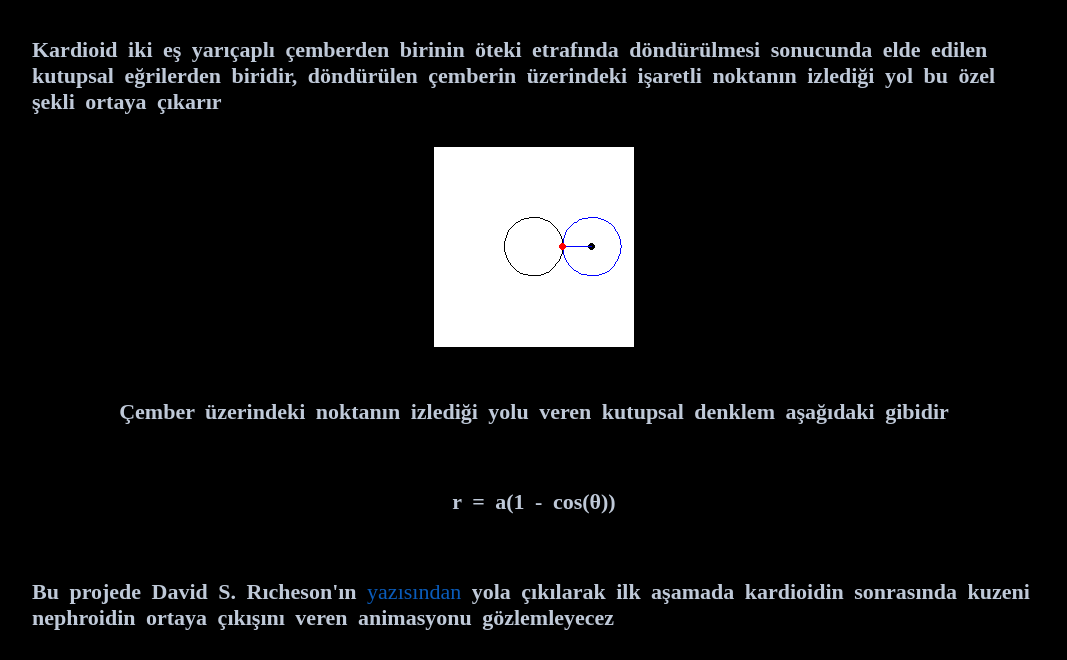
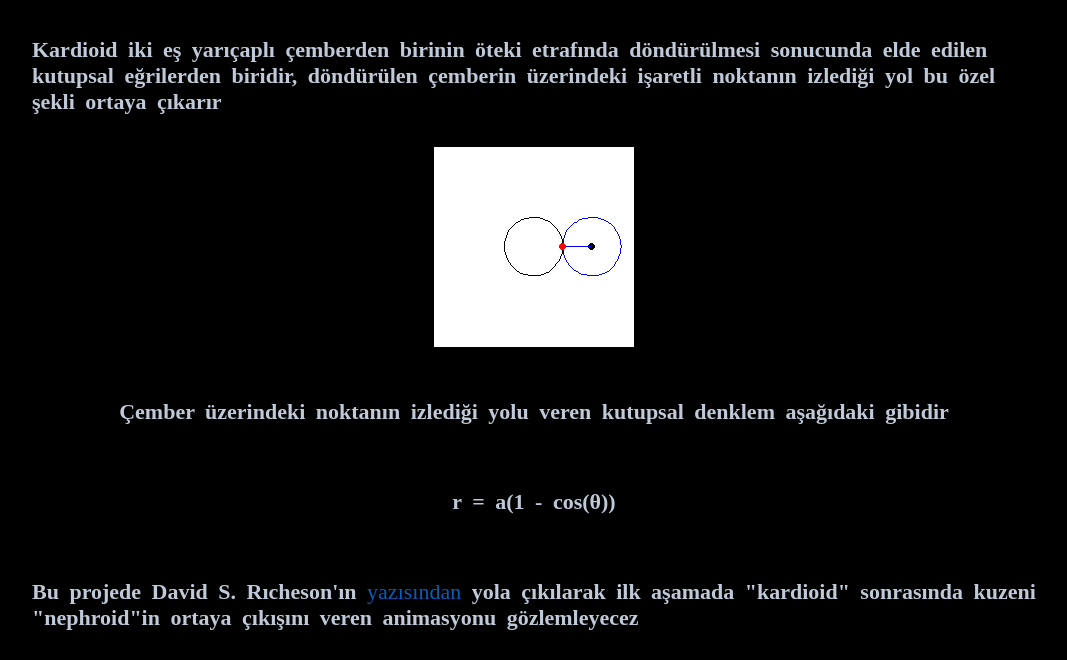
Before and after one commit to gnc1858/crd-web, a plain HTML site: page index.html in a window 1280 px wide. Shown: the part 98-758 px from the top of the page, without its empty margins (114-1181 px from the left). Drawn offline with Linux system fonts and the light colour scheme.

Commit message:
update paragraph

```diff
--- a/index.html
+++ b/index.html
@@ -22,7 +22,7 @@
 
         <p> r = a(1 - cos(&#952;)) </p>
         <div>
-            <p>Bu projede David S. Rıcheson'ın <a href="https://divisbyzero.com/2018/04/02/i-heart-cardioids/" target="_blank">yazısından</a> yola çıkılarak ilk aşamada kardioidin sonrasında kuzeni nephroidin ortaya çıkışını veren animasyonu gözlemleyecez </p>
+            <p>Bu projede David S. Rıcheson'ın <a href="https://divisbyzero.com/2018/04/02/i-heart-cardioids/" target="_blank">yazısından</a> yola çıkılarak ilk aşamada "kardioid" sonrasında kuzeni "nephroid"in ortaya çıkışını veren animasyonu gözlemleyecez </p>
         </div>
 
         <div class="btn-container">
--- a/style.css
+++ b/style.css
@@ -2,8 +2,9 @@
     html{
         height:100%;
         width:100%;
-        background-color: rgb(0, 0, 0);
+        background-color: #000000;
         color:rgb(191, 201, 216);
+
     }
     a{
         text-decoration: none;
@@ -15,6 +16,7 @@
         align-items:center;
         justify-content:center;
         position:relative;
+          overflow-x: hidden;
     }
 
     .intro{
```
